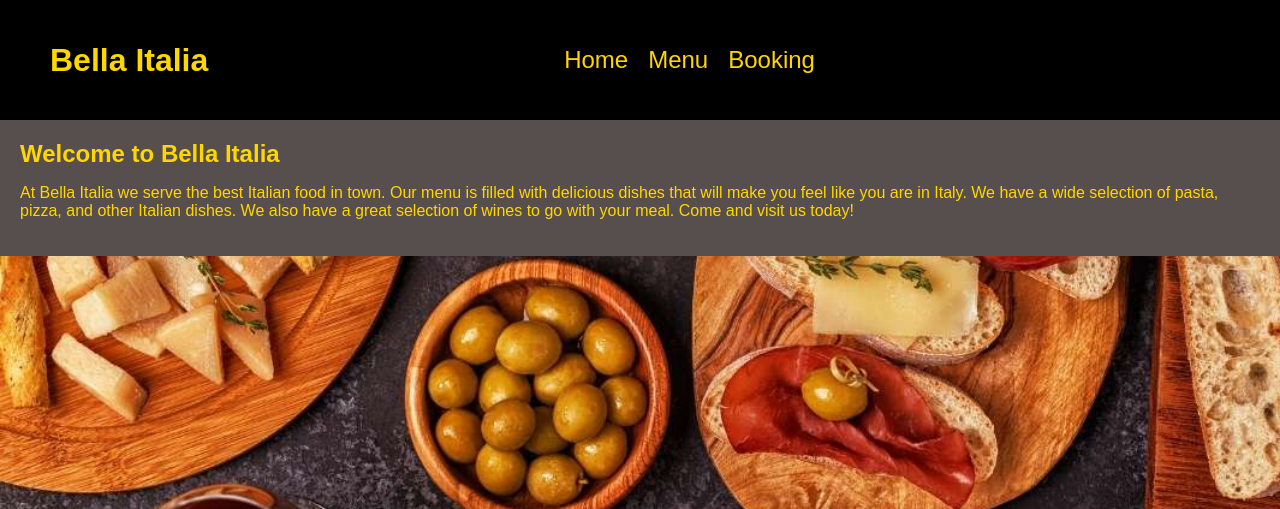
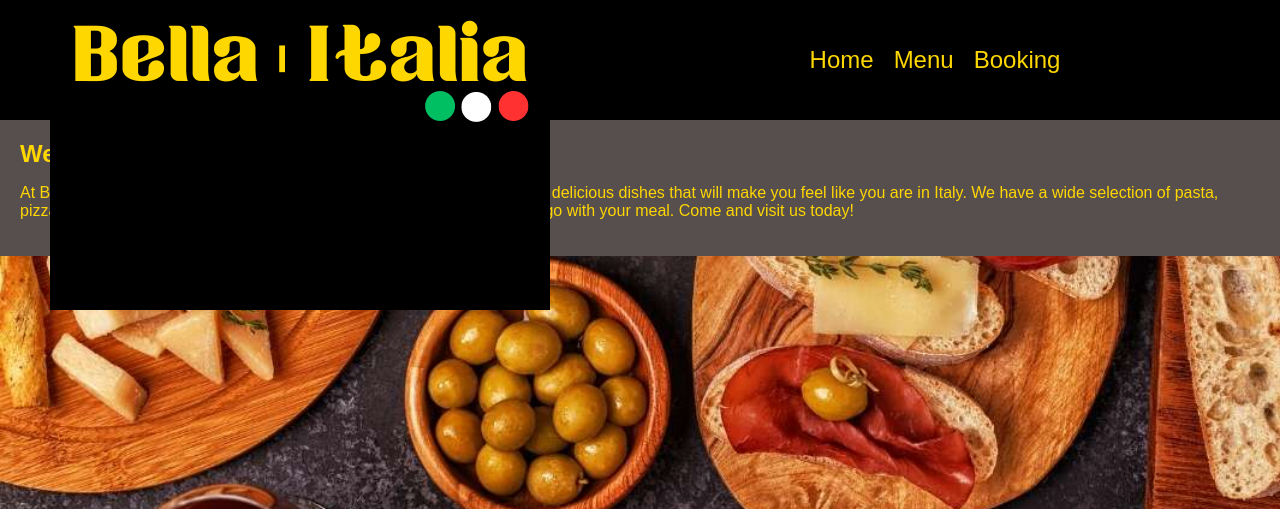
Before and after one commit to linusapelgren/Bella_Italia, a Django app: page / in a window 1280 px wide. Shown: the top 509 px of the page. Run offline with Django 3.2, Linux system fonts and the light colour scheme.

```diff
--- a/templates/index.html
+++ b/templates/index.html
@@ -11,7 +11,7 @@
 </head>
 <body>
     <header id="header">
-        <h1>Bella Italia</h1>
+        <img src="{% static 'images/logo.png' %}" alt="Logo">
         <nav id="menu">
             <ul>
                 <li><a href="{% url 'index' %}">Home</a></li>
```
Also changed, not shown: static/images/logo.png (added).
